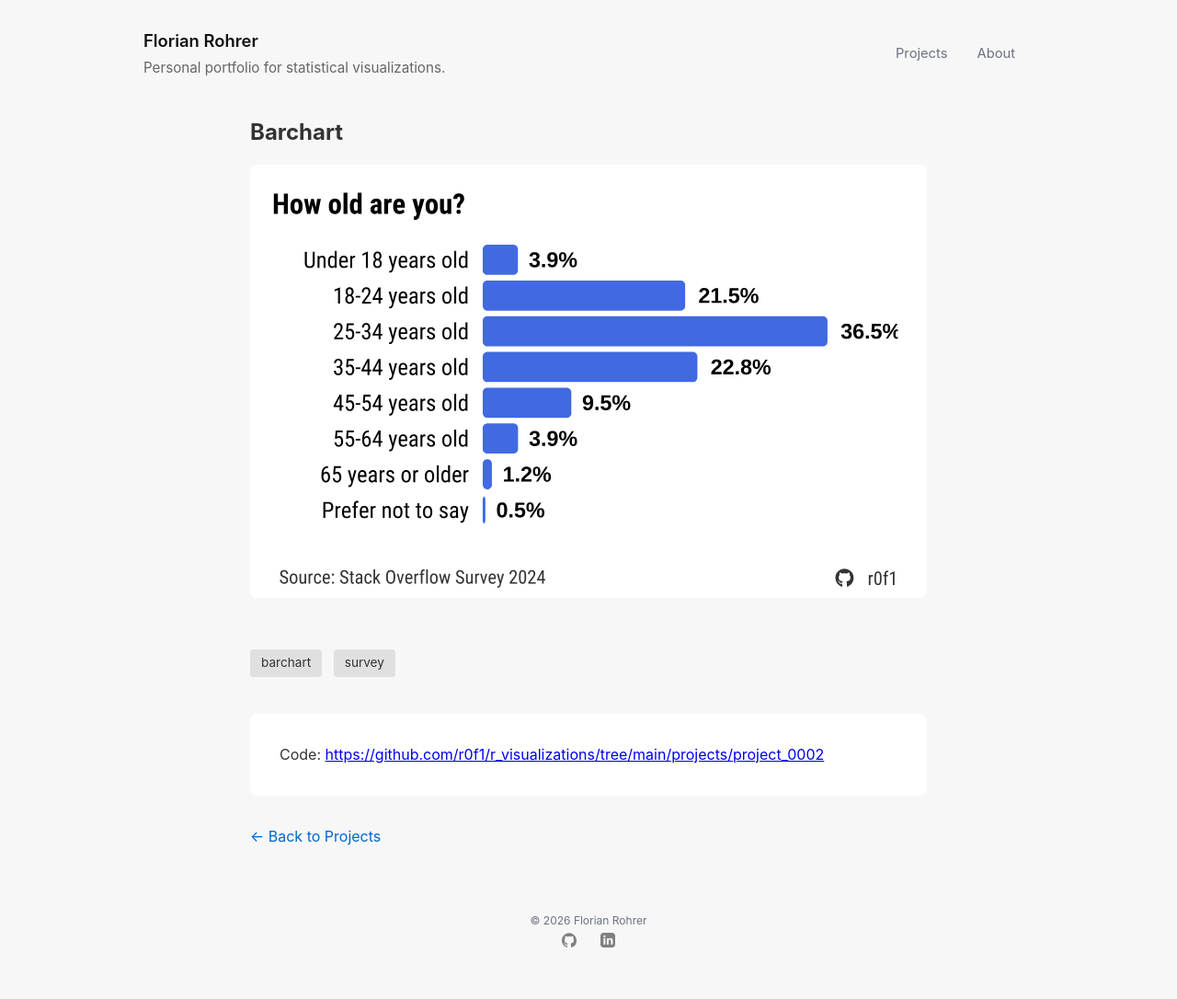
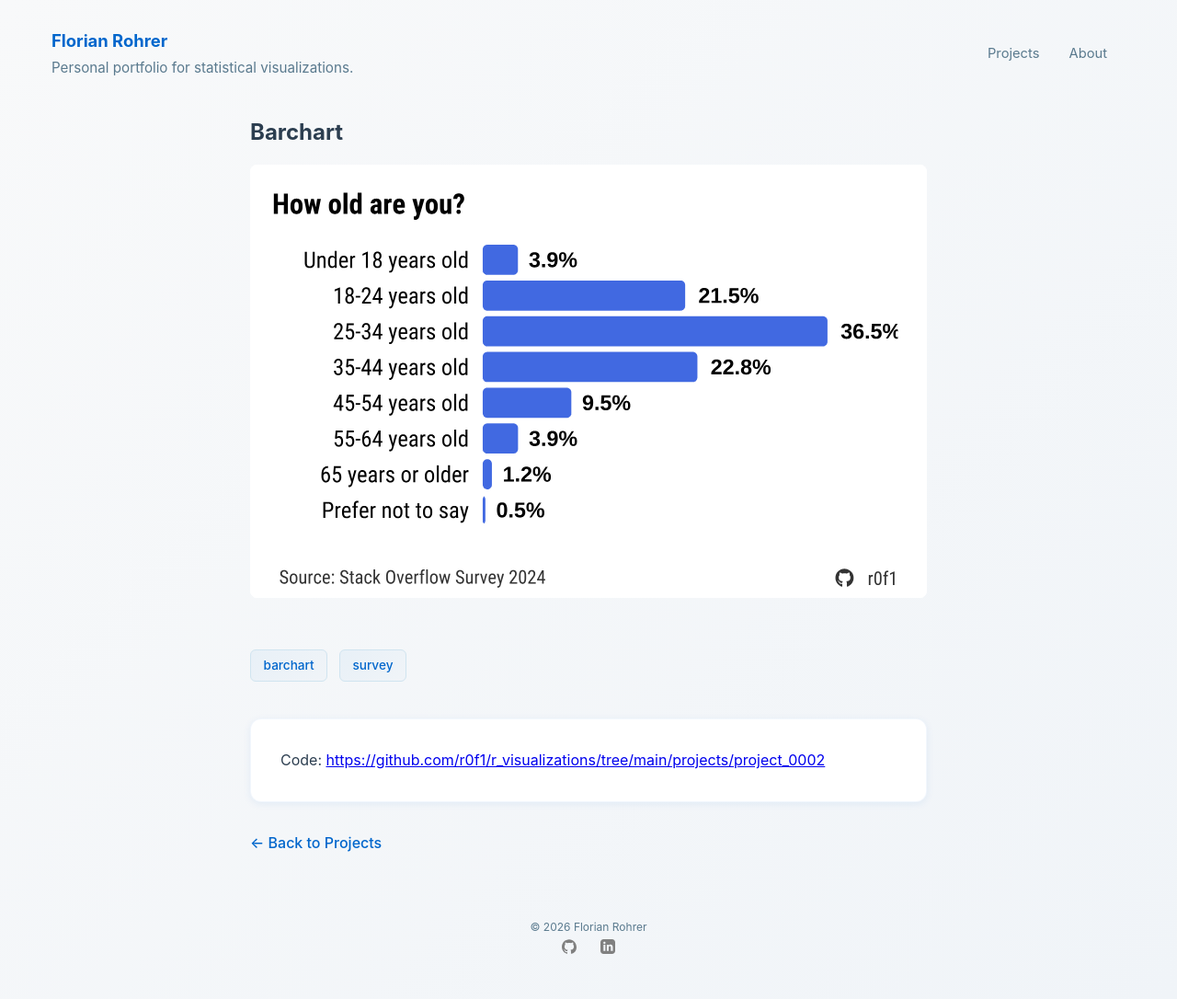
Before and after one commit to r0f1/r0f1.github.io, a Jekyll site: the page built from _projects/project_0002.md, in a window 1280 px wide. Shown: the whole page at 92% size. Built offline with Jekyll 4.4.1, drawn with Linux system fonts in a browser that asks for light colours.

Commit message:
improvements

```diff
--- a/assets/css/style.css
+++ b/assets/css/style.css
@@ -7,8 +7,8 @@
 body {
   font-family: -apple-system, BlinkMacSystemFont, 'Segoe UI', Roboto, Inter, system-ui, -apple-system, sans-serif;
   line-height: 1.6;
-  color: #333;
-  background: #f7f7f7;
+  color: #2c3e50;
+  background: linear-gradient(135deg, #f8f9fa 0%, #f0f4f8 100%);
   padding: 1.5rem;
 }
 
@@ -23,9 +23,9 @@ header.site-header .container {
   display: flex;
   align-items: center;
   justify-content: space-between;
-  max-width: 1000px;
+  max-width: 1400px;
   margin: 0 auto;
-  padding: 0 1rem;
+  padding: 0 2rem;
 }
 
 .site-brand .site-title {
@@ -35,13 +35,14 @@ header.site-header .container {
 }
 
 .site-brand .site-title a {
-  color: #111;
+  color: #0066cc;
   text-decoration: none;
+  font-weight: 700;
 }
 
 .site-brand .site-tagline {
   margin: 0.15rem 0 0;
-  color: #666;
+  color: #5a7a8e;
   font-size: 0.95rem;
 }
 
@@ -52,7 +53,7 @@ header.site-header .container {
 }
 
 .site-nav a {
-  color: #6b7280;
+  color: #5a7a8e;
   text-decoration: none;
   padding: 0.15rem 0.25rem;
   border-radius: 4px;
@@ -61,7 +62,7 @@ header.site-header .container {
 }
 
 .site-nav a:hover {
-  color: #111;
+  color: #0066cc;
   text-decoration: underline;
   background: transparent;
 }
@@ -92,7 +93,7 @@ header.site-header .container {
 }
 
 .site-title a {
-  color: #333;
+  color: #0066cc;
   text-decoration: none;
 }
 
@@ -102,7 +103,7 @@ header.site-header .container {
 
 .site-nav a {
   margin-right: 1rem;
-  color: #6b7280; /* muted gray */
+  color: #5a7a8e;
   text-decoration: none;
   padding: 0.15rem 0.25rem;
   border-radius: 4px;
@@ -111,7 +112,7 @@ header.site-header .container {
 }
 
 .site-nav a:hover {
-  color: #111;
+  color: #0066cc;
   text-decoration: underline;
   background: transparent;
 }
@@ -140,8 +141,8 @@ header.site-header .container {
   margin-top: 0;
   margin-bottom: 1rem;
   font-size: 0.95rem;
-  color: #666;
-  font-weight: normal;
+  color: #0066cc;
+  font-weight: 600;
 }
 
 .tag-filters {
@@ -156,18 +157,19 @@ header.site-header .container {
   padding: 0.5rem 0;
   text-align: left;
   cursor: pointer;
-  transition: color 0.2s ease;
+  transition: all 0.2s ease;
   font-size: 0.9rem;
-  color: #999;
+  color: #7a8fa3;
 }
 
 .tag-filter:hover {
-  color: #333;
+  color: #0066cc;
+  padding-left: 0.25rem;
 }
 
 .tag-filter.active {
-  color: #333;
-  font-weight: 500;
+  color: #0066cc;
+  font-weight: 600;
 }
 
 /* Projects grid - on the left */
@@ -181,15 +183,17 @@ header.site-header .container {
 
 .project-card {
   background: white;
-  border-radius: 8px;
+  border-radius: 12px;
   overflow: hidden;
-  box-shadow: 0 2px 8px rgba(0,0,0,0.1);
-  transition: transform 0.3s ease, box-shadow 0.3s ease;
+  box-shadow: 0 2px 8px rgba(0, 102, 204, 0.08);
+  transition: all 0.3s ease;
+  border: 1px solid rgba(0, 102, 204, 0.05);
 }
 
 .project-card:hover {
-  transform: translateY(-5px);
-  box-shadow: 0 4px 12px rgba(0,0,0,0.15);
+  transform: translateY(-8px);
+  box-shadow: 0 12px 24px rgba(0, 102, 204, 0.15);
+  border-color: rgba(0, 102, 204, 0.1);
 }
 
 .project-image-link {
@@ -222,12 +226,13 @@ header.site-header .container {
 }
 
 .project-info h3 a {
-  color: #333;
+  color: #0066cc;
   text-decoration: none;
+  font-weight: 600;
 }
 
 .project-info h3 a:hover {
-  color: #0066cc;
+  color: #0052a3;
 }
 
 .project-tags {
@@ -236,30 +241,36 @@ header.site-header .container {
 
 .tag {
   display: inline-block;
-  background: #e0e0e0;
-  padding: 0.25rem 0.75rem;
-  border-radius: 4px;
+  background: linear-gradient(135deg, #e8f0f7 0%, #f0f4f8 100%);
+  padding: 0.35rem 0.85rem;
+  border-radius: 6px;
   font-size: 0.85rem;
   margin-right: 0.5rem;
   margin-bottom: 0.5rem;
   cursor: pointer;
-  border: none;
-  color: #333;
-  transition: background-color 0.2s ease, color 0.2s ease;
+  border: 1px solid #d0e4f0;
+  color: #0066cc;
+  transition: all 0.2s ease;
   font-family: inherit;
+  font-weight: 500;
 }
 
 .tag:hover {
-  background: #d0d0d0;
-  color: #111;
+  background: linear-gradient(135deg, #d0e4f0 0%, #e8f0f7 100%);
+  border-color: #0066cc;
+  color: #0052a3;
+  transform: translateY(-1px);
 }
 
 .project-external-link {
   color: #0066cc;
   text-decoration: none;
+  font-weight: 500;
+  transition: color 0.2s ease;
 }
 
 .project-external-link:hover {
+  color: #0052a3;
   text-decoration: underline;
 }
 
@@ -300,7 +311,7 @@ header.site-header .container {
 
 .site-footer {
   background: transparent;
-  color: #6b7280; /* muted text */
+  color: #5a7a8e;
   padding: 1.25rem 0;
   text-align: center;
   margin-top: 3rem;
@@ -308,9 +319,14 @@ header.site-header .container {
 }
 
 .site-footer a {
-  color: #0366d6;
+  color: #0066cc;
   margin: 0 0.5rem;
   text-decoration: none;
+  transition: color 0.2s ease;
+}
+
+.site-footer a:hover {
+  color: #0052a3;
 }
 
 /* Social icons used in footer and about page */
@@ -331,14 +347,15 @@ header.site-header .container {
 }
 
 .social-icon {
-  color: #6b7280; /* muted */
+  color: #5a7a8e;
   display: inline-flex;
   align-items: center;
   text-decoration: none;
+  transition: color 0.2s ease;
 }
 
 .social-icon:hover {
-  color: #111;
+  color: #0066cc;
 }
 
 .project-links .social-icon {
@@ -371,15 +388,20 @@ header.site-header .container {
 .project-content {
   background: white;
   padding: 2rem;
-  border-radius: 8px;
+  border-radius: 12px;
   margin-bottom: 2rem;
+  border: 1px solid rgba(0, 102, 204, 0.05);
+  box-shadow: 0 2px 8px rgba(0, 102, 204, 0.08);
 }
 
 .back-link {
   color: #0066cc;
   text-decoration: none;
+  font-weight: 500;
+  transition: color 0.2s ease;
 }
 
 .back-link:hover {
+  color: #0052a3;
   text-decoration: underline;
 }
```
Also changed, not shown: index.html (+7 -1 lines).
